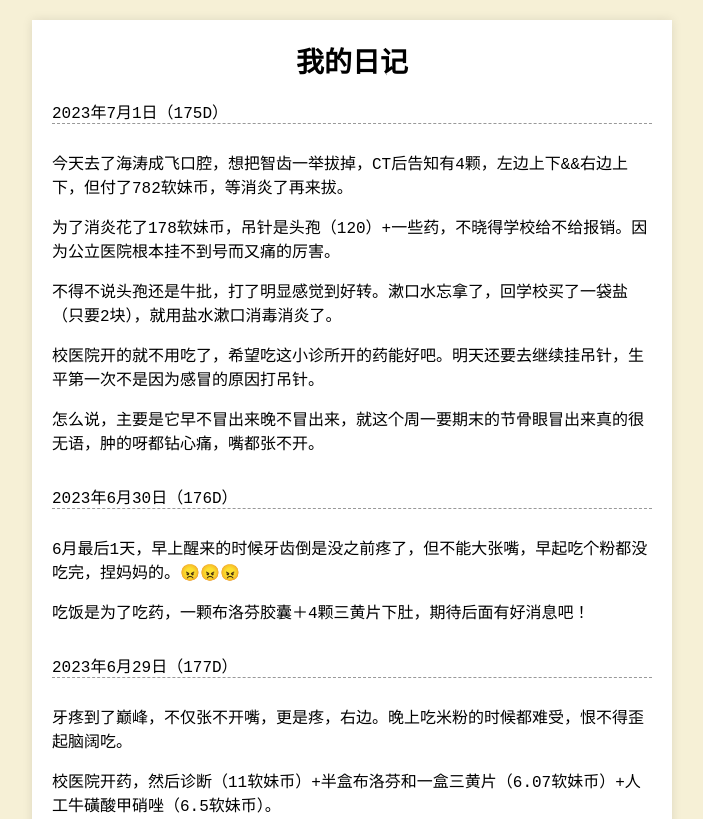
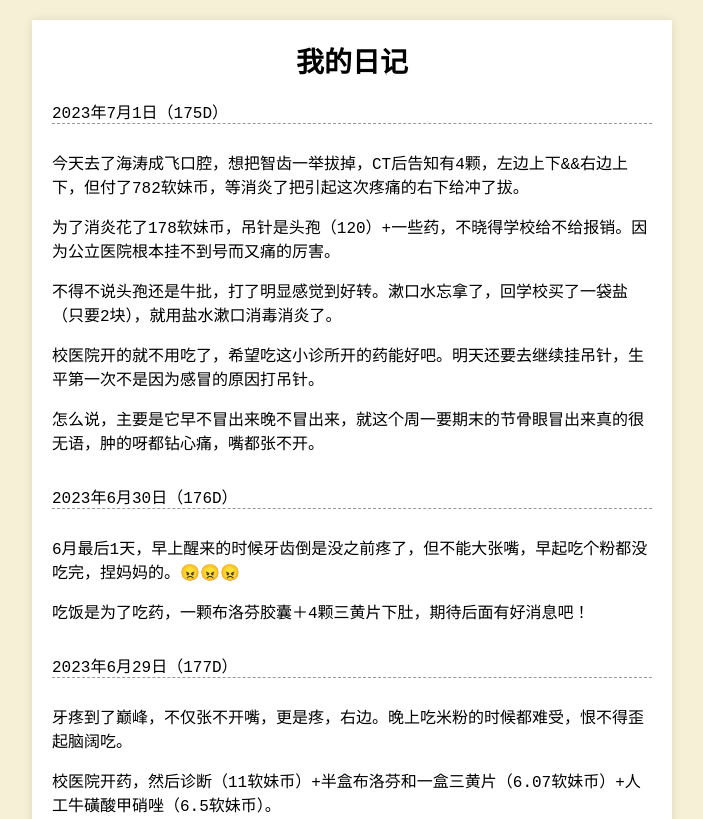
Before and after one commit to 1746705990/1746705990.github.io, a plain HTML site: page diary/index.html in a window 1280 px wide. Shown: the top 819 px of the page, without its empty margins (288-991 px from the left). Drawn offline with Linux system fonts and the light colour scheme; no server answers.

Commit message:
Update index.html

```diff
--- a/diary/index.html
+++ b/diary/index.html
@@ -56,7 +56,7 @@
  <div class="entry">
             <div class="entry-date">2023年7月1日（175D）</div>
             <div class="entry-content">
-                <p>今天去了海涛成飞口腔，想把智齿一举拔掉，CT后告知有4颗，左边上下&&右边上下，但付了782软妹币，等消炎了再来拔。</p>
+                <p>今天去了海涛成飞口腔，想把智齿一举拔掉，CT后告知有4颗，左边上下&&右边上下，但付了782软妹币，等消炎了把引起这次疼痛的右下给冲了拔。</p>
                 <p>为了消炎花了178软妹币，吊针是头孢（120）+一些药，不晓得学校给不给报销。因为公立医院根本挂不到号而又痛的厉害。</p>
                 <p>不得不说头孢还是牛批，打了明显感觉到好转。漱口水忘拿了，回学校买了一袋盐（只要2块），就用盐水漱口消毒消炎了。</p>
                 <p>校医院开的就不用吃了，希望吃这小诊所开的药能好吧。明天还要去继续挂吊针，生平第一次不是因为感冒的原因打吊针。</p>
```
